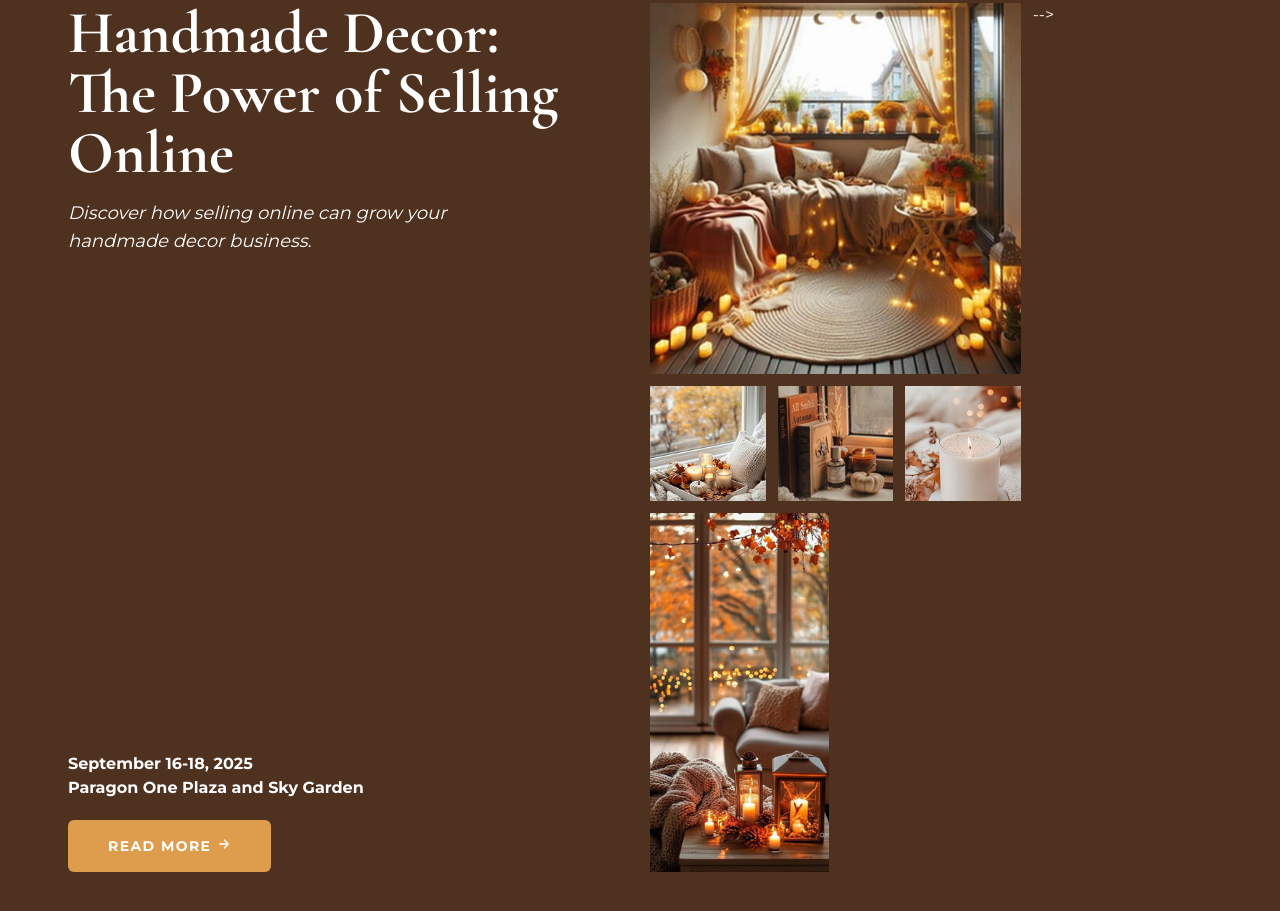
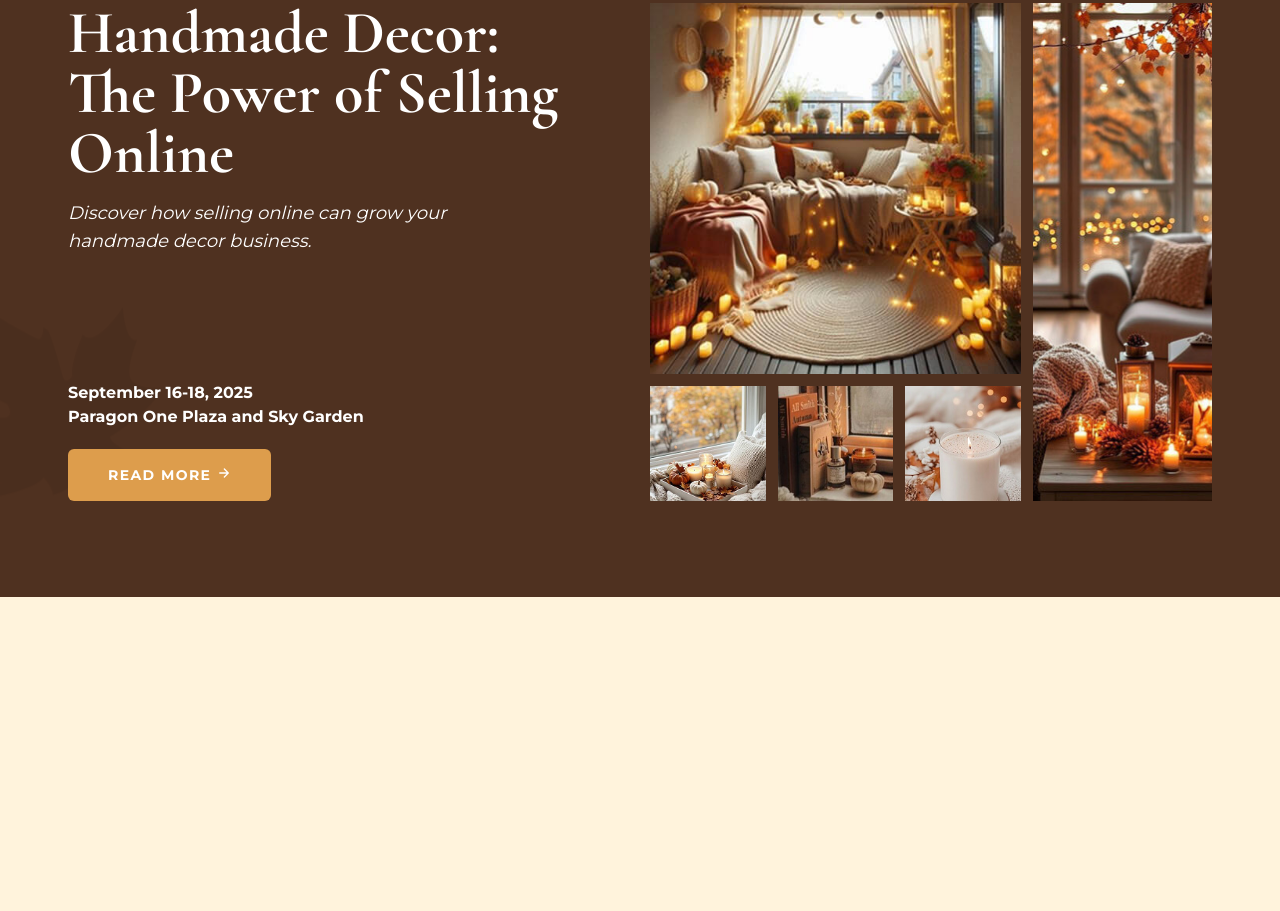
Before and after one commit to Jisap/lading_page_ecommerce, a website: page index.html in a window 1280 px wide. Shown: the part 2618-3529 px from the top of the page. After the commit the page ends 3215 px from the top, so only its background shows below. Drawn offline with nearby package versions, Linux system fonts and the light colour scheme.

Commit message:
Update index.html to include a new animated image and adjust layout; enhance style.css with new utility classes for positioning and animations

```diff
--- a/index.html
+++ b/index.html
@@ -780,7 +780,7 @@
           </figure>
         </div>
 
-        <!-- segundo hijo ocupa una columna --> -->
+        <!-- segundo hijo ocupa una columna -->
         <figure class="img-holder group hidden lg:block" style="--width: 250px; --height: 500px">
           <img
             src="./assets/images/grid-5.jpg"
@@ -793,6 +793,13 @@
         </figure>
       </div>
     </div>
+
+    <img
+      src="./assets/images/autumn-leaf.svg"
+      loading="lazy"
+      alt=""
+      class="absolute top-96 -left-2 opacity-5 max-w-56 animate-bouncing sm:-left-16"
+    >
   </section>
 
   <!--
```
Also changed, not shown: dist/style.css.
